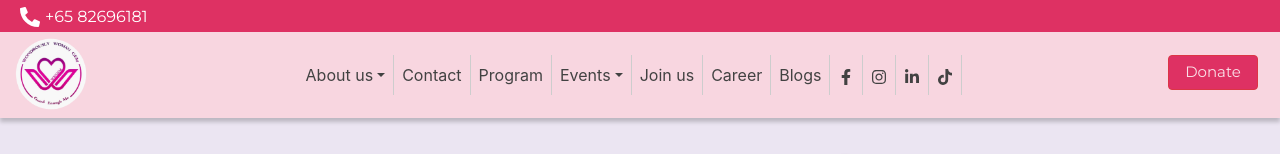
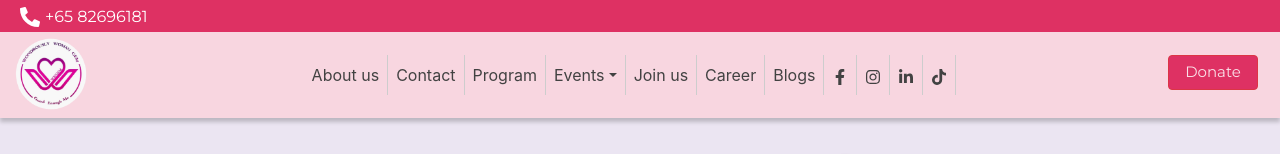
Before and after one commit to Chandru0811/wondersly_women_gem, a React (Create React App) app: page /wwg/ in a window 1280 px wide. Shown: the top 154 px of the page. Built offline with nearby package versions, Linux system fonts and the light colour scheme; a web font is replaced by a local one.

Commit message:
Board committe name has changed

```diff
--- a/src/component/About/BoardCommittee.js
+++ b/src/component/About/BoardCommittee.js
@@ -24,7 +24,7 @@ function BoardCommittee() {
         <div className="col-lg-4 col-md-4 col-12 d-flex flex-column align-items-center justify-content-center">
             <img src={Mr_Nagarajan} className="img-fluid" alt="Mr_Edwin_Koh" />
             <h5>Mr Nagarajan</h5>
-            <p>Board Team</p>
+            <p>Board Committee Director</p>
             {/* <span >
               <FaInstagram style={{ marginRight: "10px"}}/>
               <FaFacebook style={{ marginRight: "10px"}}/>
--- a/src/component/common/Header.js
+++ b/src/component/common/Header.js
@@ -50,7 +50,7 @@ function Header() {
             </Offcanvas.Header>
             <Offcanvas.Body>
               <Nav className="justify-content-center align-items-center flex-grow-1 pe-3">
-                <NavDropdown title="About us">
+                {/* <NavDropdown title="About us">
                   <NavDropdown.Item as={NavLink} to="/about" onClick={handleClick}>
                     Wondrously Women Gem
                   </NavDropdown.Item>
@@ -69,7 +69,11 @@ function Header() {
                   <NavDropdown.Item as={NavLink} to="/Our-Services">
                     Our Services
                   </NavDropdown.Item>
-                </NavDropdown>
+                </NavDropdown> */}
+
+                <Nav.Link as={NavLink} to="/about" onClick={handleClick}>
+                  About us
+                </Nav.Link>
 
                 <Nav.Link as={NavLink} to="/contact" onClick={handleClick}>
                   Contact
```
Also changed, not shown: src/style/custom.css (line endings or trailing spaces).
